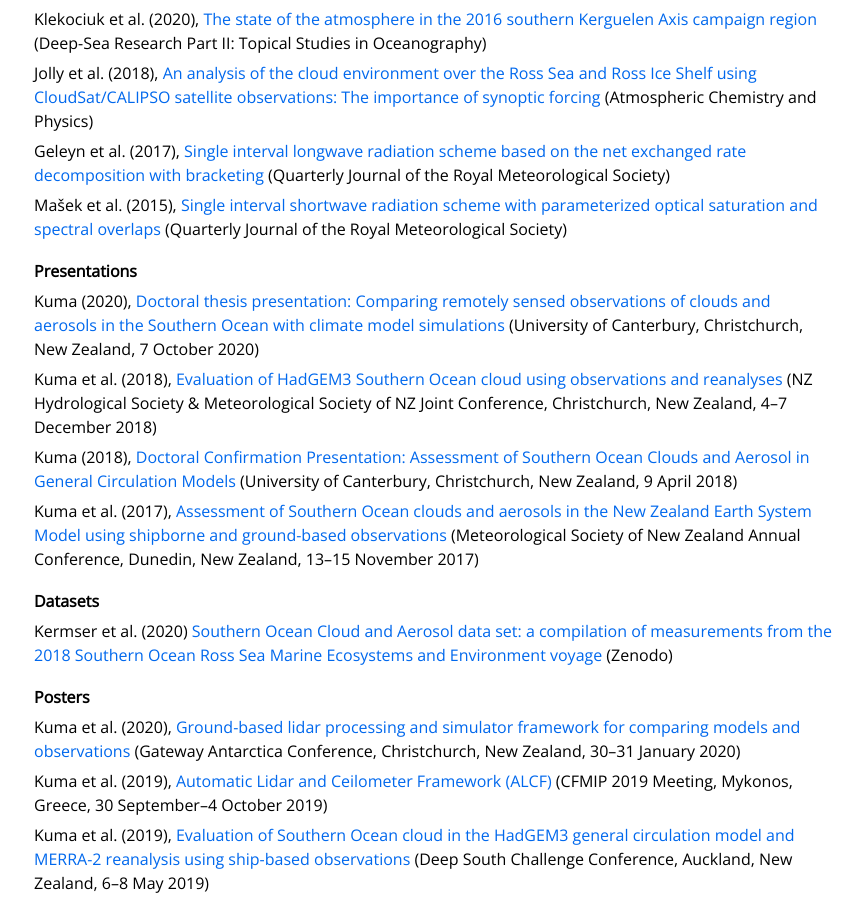
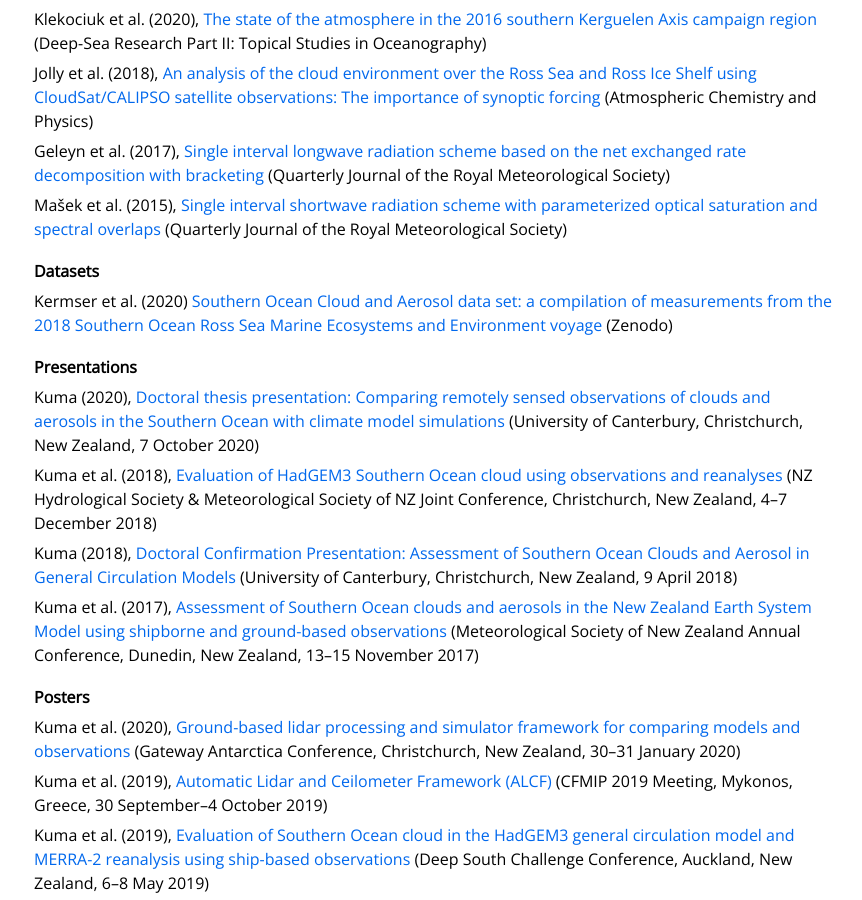
Before and after one commit to peterkuma/peterkuma.net, a Jekyll site: the page built from science/index.md, in a window 1280 px wide and 900 px high, scrolled down 565 px. Shown: the whole window, without its empty margins (206-1068 px from the left). Built offline with Jekyll 4.4.1, drawn with Linux system fonts in a browser that asks for light colours; some of the changed lines change nothing that is shown.

Commit message:
Rearrange order of sections

```diff
--- a/science/index.md
+++ b/science/index.md
@@ -27,6 +27,10 @@ Geleyn et al. (2017), [Single interval longwave radiation scheme based on the ne
 
 Mašek et al. (2015), [Single interval shortwave radiation scheme with parameterized optical saturation and spectral overlaps](https://rmets.onlinelibrary.wiley.com/doi/full/10.1002/qj.2653) (Quarterly Journal of the Royal Meteorological Society)
 
+## Datasets
+
+Kermser et al. (2020) [Southern Ocean Cloud and Aerosol data set: a compilation of measurements from the 2018 Southern Ocean Ross Sea Marine Ecosystems and Environment voyage](https://zenodo.org/record/4060237) (Zenodo)
+
 ## Presentations
 
 Kuma (2020), [Doctoral thesis presentation: Comparing remotely sensed observations of clouds and aerosols in the Southern Ocean with climate model simulations](https://github.com/peterkuma/research/raw/master/presentations/Kuma%20(2020)%2C%20Doctoral%20thesis%20presentation:%20Comparing%20remotely%20sensed%20observations%20of%20clouds%20and%20aerosols%20in%20the%20Southern%20Ocean%20with%20climate%20model%20simulations.pdf) (University of Canterbury, Christchurch, New Zealand, 7 October 2020)
@@ -36,10 +40,6 @@ Kuma et al. (2018), [Evaluation of HadGEM3 Southern Ocean cloud using observatio
 Kuma (2018), [Doctoral Confirmation Presentation: Assessment of Southern Ocean Clouds and Aerosol in General Circulation Models](https://github.com/peterkuma/research/raw/master/presentations/Kuma%20(2018)%2C%20Doctoral%20Confirmation%20Presentation:%20Assessment%20of%20Southern%20Ocean%20Clouds%20and%20Aerosol%20in%20General%20Circulation%20Models.pdf) (University of Canterbury, Christchurch, New Zealand, 9 April 2018)
 
 Kuma et al. (2017), [Assessment of Southern Ocean clouds and aerosols in the New Zealand Earth System Model using shipborne and ground-based observations](https://github.com/peterkuma/research/raw/master/presentations/Kuma%20et%20al.%20(2017)%2C%20Assessment%20of%20Southern%20Ocean%20clouds%20and%20aerosols%20in%20the%20New%20Zealand%20Earth%20System%20Model%20using%20shipborne%20and%20ground-based%20observations.pdf) (Meteorological Society of New Zealand Annual Conference, Dunedin, New Zealand, 13–15 November 2017)
-
-## Datasets
-
-Kermser et al. (2020) [Southern Ocean Cloud and Aerosol data set: a compilation of measurements from the 2018 Southern Ocean Ross Sea Marine Ecosystems and Environment voyage](https://zenodo.org/record/4060237) (Zenodo)
 
 ## Posters
 
```
